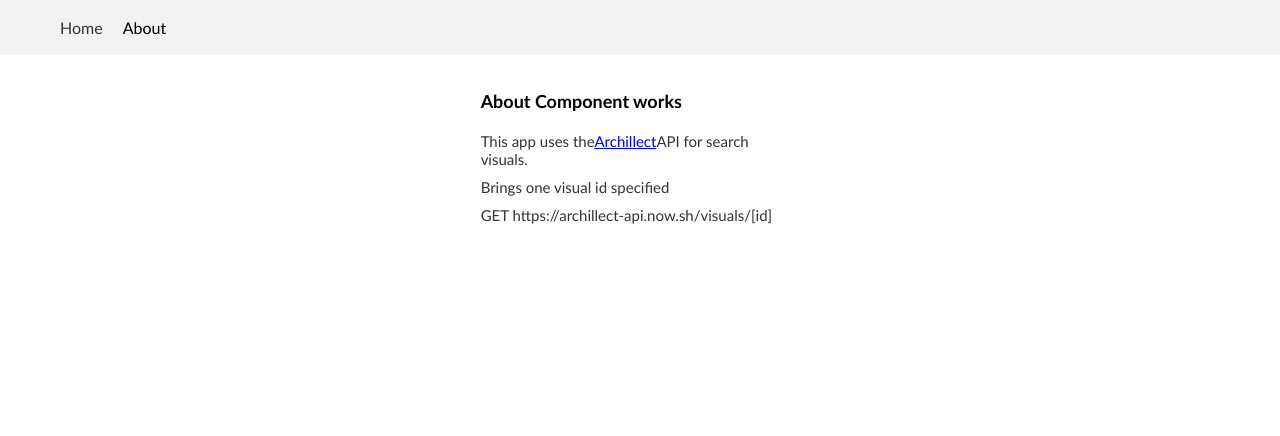
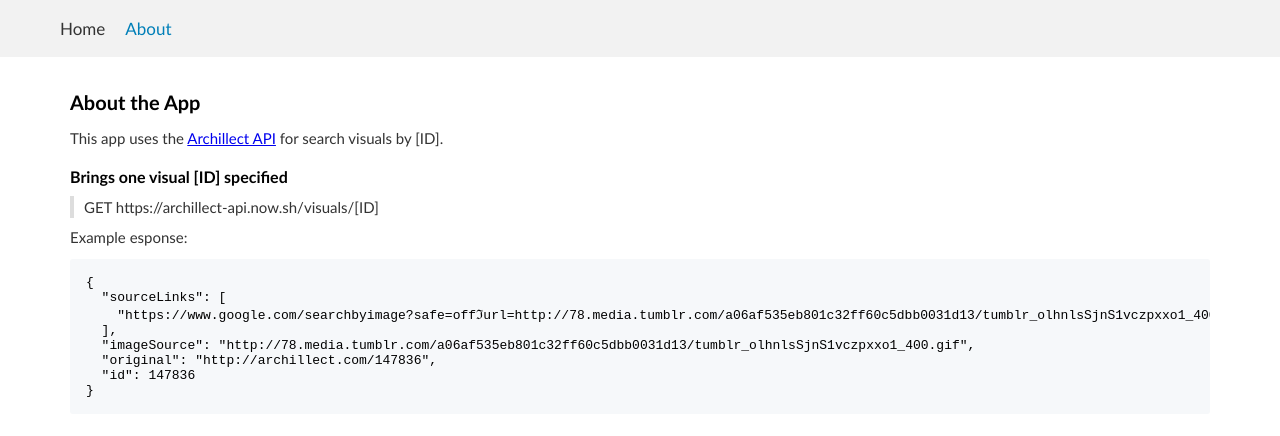
Before and after one commit to NadezhdaShosheva/try-archillect, a React (Create React App) app: page /about in a window 1280 px wide. Shown: the top 436 px of the page. Built offline with nearby package versions, Linux system fonts and the light colour scheme.

Commit message:
add description to About page, chage primary color

```diff
--- a/src/App.js
+++ b/src/App.js
@@ -1,5 +1,5 @@
 import React from 'react';
-import AppRoute from './app.route';
+import AppRoute from './AppRoute';
 
 const App = () => (
   <AppRoute />
--- a/src/app.route.js
+++ b/src/AppRoute.js
@@ -1,13 +1,13 @@
 import React from 'react';
 import { Router, Route } from 'react-router';
 import createHistory from 'history/createBrowserHistory';
-import Dashboard from './dashboard';
+import Navigation from './Navigation';
 
 const AppRoute = () => {
   const history = createHistory();
   return (
     <Router history={history}>
-      <Route path="/" component={Dashboard} />
+      <Route path="/" component={Navigation} />
     </Router>
   );
 };
--- a/src/dashboard.js
+++ b/src/Navigation.js
@@ -1,9 +1,10 @@
 import React from 'react';
 import { NavLink } from 'react-router-dom';
 import styled from 'styled-components';
-import Router from './router';
+import Router from './Router';
 
 const Wrapper = styled.div`
+  width: 100%;
   padding: 50px 30px 0;
 `;
 
@@ -19,20 +20,20 @@ const Nav = styled.nav`
     display: inline-block;
     padding: 3px 10px;
     color: #333;
-    font-size: 16px;
+    font-size: 17px;
     text-decoration: none;
 
     &:hover {
-      color: #666;
+      opacity: .7;
     }
 
     &.active {
-      color: #000;
+      color: #007fb8;
     }
   }
 `;
 
-const Dashboard = () => (
+const Navigation = () => (
   <Wrapper>
     <Nav>
       <NavLink
@@ -52,4 +53,4 @@ const Dashboard = () => (
   </Wrapper>
 );
 
-export default Dashboard;
+export default Navigation;
--- a/src/components/ImageForm.js
+++ b/src/components/ImageForm.js
@@ -37,8 +37,8 @@ const Button = styled.button`
   white-space: nowrap;
   vertical-align: middle;
   user-select: none;
-  border: 1px solid transparent;
-  background-color: #5c739c;
+  border: 1px solid #007fb8;
+  background-color: #007fb8;
   color: #fff;
   font-size: 17px;
   border-radius: 20px;
--- a/src/index.css
+++ b/src/index.css
@@ -22,5 +22,6 @@ body {
   align-items: center;
   flex-direction: column;
   flex: 1 0 auto;
+  width: 100%;
   padding: 40px;
 }
--- a/src/views/about.js
+++ b/src/views/about.js
@@ -1,33 +1,80 @@
 import React from 'react';
 import styled from 'styled-components';
 
+const Wrapper = styled.div`
+  width: 100%;
+  margin: auto;
+  text-align: left;
+`;
+
 const Header = styled.h1`
-  margin: 0 0 20px;
-  font-size: 18px;
+  margin: 0 0 15px;
+  font-size: 20px;
+  font-weight: bold;
+`;
+
+const SubHeader = styled.h2`
+  margin: 20px 0 10px;
+  font-size: 16px;
   font-weight: bold;
 `;
 
 const Line = styled.p`
-  width: 80%;
-  min-width: 300px;
   margin: 0 0 10px;
   color: #333;
   font-size: 15px;
   line-height: 18px;
-  text-align: left;
 `;
 
-const About = () => (
-  <div>
-    <Header>About Component works</Header>
-    <Line>
-      This app uses the
-      <a href="http://archillect.com">Archillect</a>
-      API for search visuals.
-    </Line>
-    <Line>Brings one visual id specified</Line>
-    <Line>GET https://archillect-api.now.sh/visuals/[id]</Line>
-  </div>
-);
+const LineBordered = styled.p`
+  margin: 0 0 10px;
+  padding: 2px 0 2px 10px;
+  border-left: solid 4px #ddd;
+  color: #333;
+  font-size: 15px;
+  line-height: 18px;
+`;
+
+const Code = styled.pre`
+  width: 100%;
+  padding: 16px;
+  border-radius: 3px;
+  background-color: #f6f8fa;
+  font-size: 13px;
+  overflow: auto;
+`;
+
+const About = () => {
+  const link = <a href="http://archillect.com">Archillect API</a>;
+  const code = `{
+  "sourceLinks": [
+    "https://www.google.com/searchbyimage?safe=offℑurl=http://78.media.tumblr.com/a06af535eb801c32ff60c5dbb0031d13/tumblr_olhnlsSjnS1vczpxxo1_400.gif"
+  ],
+  "imageSource": "http://78.media.tumblr.com/a06af535eb801c32ff60c5dbb0031d13/tumblr_olhnlsSjnS1vczpxxo1_400.gif",
+  "original": "http://archillect.com/147836",
+  "id": 147836
+}`;
+
+  return (
+    <Wrapper>
+      <Header>About the App</Header>
+      <Line>
+        This app uses the
+        {' '}
+        {link}
+        {' '}
+        for search visuals by [ID].
+      </Line>
+      <SubHeader>
+        <strong>Brings one visual [ID] specified</strong>
+      </SubHeader>
+      <LineBordered>GET https://archillect-api.now.sh/visuals/[ID]</LineBordered>
+      <Line>Example esponse:</Line>
+      <Code>
+        <code>{code}</code>
+      </Code>
+    </Wrapper>
+  );
+};
 
 export default About;
```
Also changed, not shown: src/Router.js (renamed from src/router.js).
